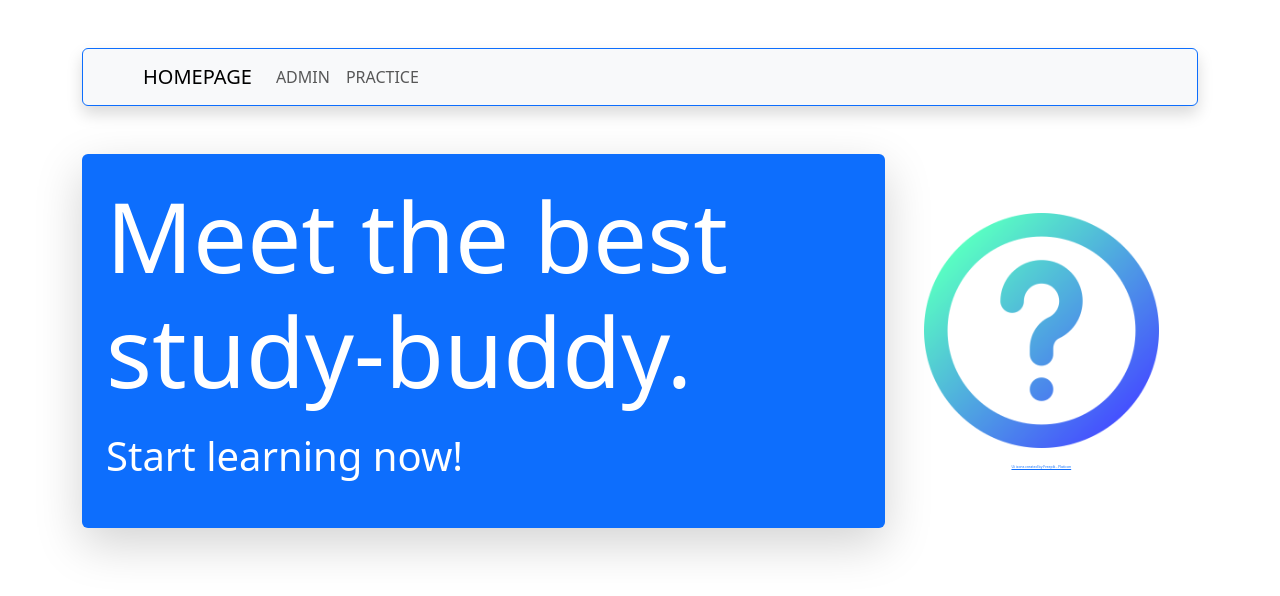
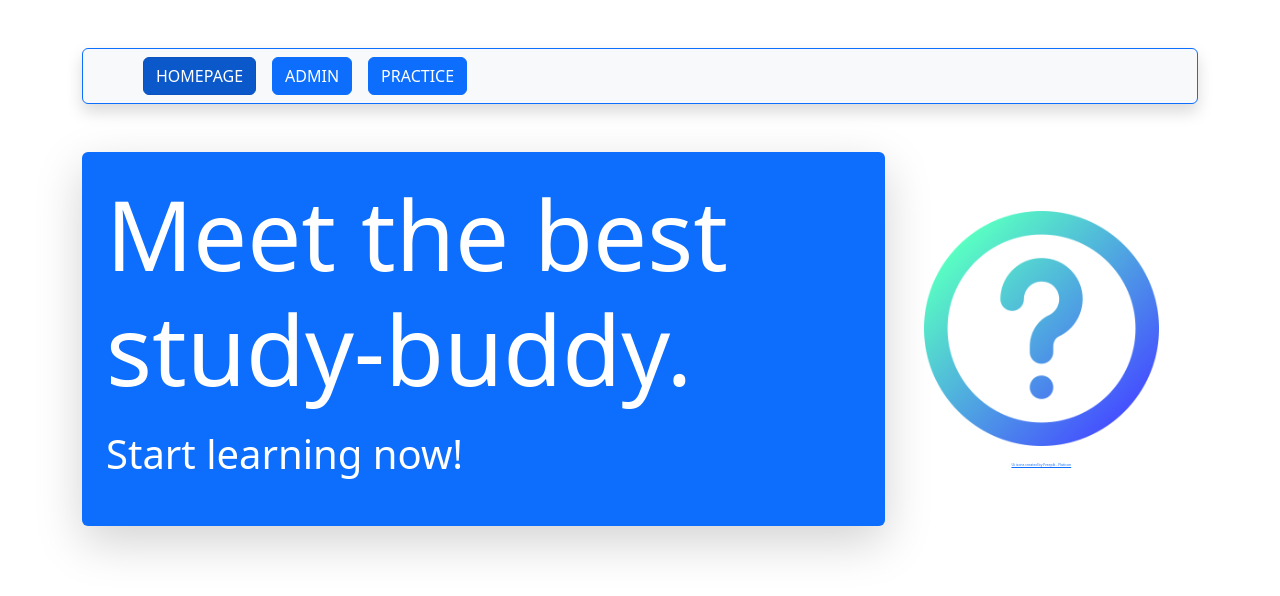
Before and after one commit to aliciademorauk/OnlineQuizApp, a React (Vite) app in the folder Client/online-quiz-app/: page / in a window 1280 px wide. Shown: the top 596 px of the page. Built offline with nearby package versions, Linux system fonts and the light colour scheme.

Commit message:
Improve NavBar look

```diff
--- a/Client/online-quiz-app/src/components/layout/NavBar.jsx
+++ b/Client/online-quiz-app/src/components/layout/NavBar.jsx
@@ -5,34 +5,23 @@ const Navbar = () => {
 	return (
 		<nav className='navbar navbar-expand-lg bg-body-tertiary px-5 shadow sticky-top border border-primary rounded'>
 			<div className='container-fluid'>
-				<NavLink className='navbar-brand' to={'/'}>
+				<ul className='navbar-nav ml-auto'>
+					<li className='nav-item me-3'>
+						<NavLink className='btn btn-primary' to='/'role='button'>
 							HOMEPAGE
 						</NavLink>
-				<button
-					className='navbar-toggler'
-					type='button'
-					data-bs-toggle='collapse'
-					data-bs-target='#navbarNav'
-					aria-controls='navbarNav'
-					aria-expanded='false'
-					aria-label='Toggle navigation'>
-					<span className='navbar-toggler-icon'></span>
-				</button>
-				<div className='collapse navbar-collapse' id='navbarNav'>
-					<ul className='navbar-nav ml-auto'>
-						<li className='nav-item'>
-							<NavLink className='nav-link' to={'/admin'}>
+					</li>
+					<li className='nav-item me-3'>
+						<NavLink className='btn btn-primary' to='/admin' role='button'>
 							ADMIN
 						</NavLink>
 					</li>
-
-						<li className='nav-item'>
-							<NavLink className='nav-link' to={'/quiz-stepper'}>
+					<li className='nav-item me-3'>
+						<NavLink className='btn btn-primary' to='/quiz-stepper' role='button'>
 							PRACTICE
 						</NavLink>
 					</li>
 				</ul>
-				</div>
 			</div>
 		</nav>
 	)
```
Lines whose indentation alone changed are shown as unchanged.
